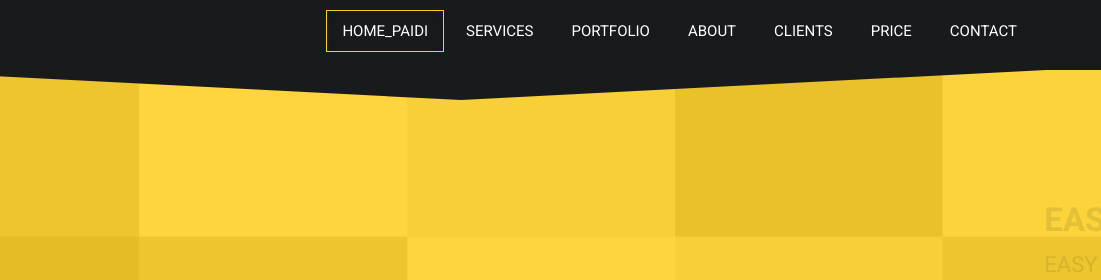
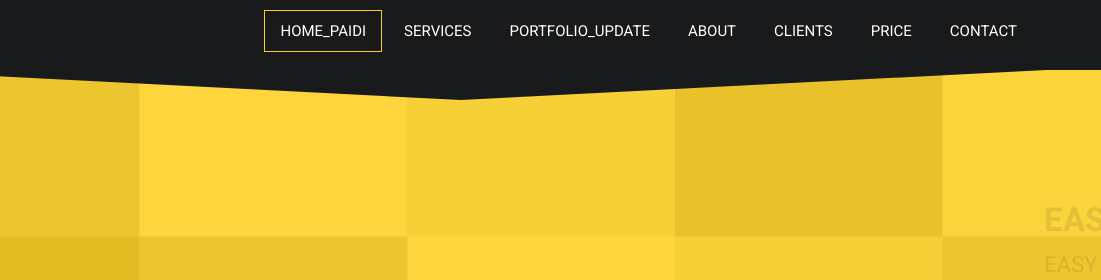
Before and after one commit to PAIDI789/project1, a plain HTML site: page index.html in a window 1280 px wide. Shown: the top 280 px of the page, 179-1280 px from the left. Drawn offline with Linux system fonts and the light colour scheme; some packages are replaced by stand-ins of ours.

Commit message:
1st change of kartik

```diff
--- a/index.html
+++ b/index.html
@@ -49,7 +49,7 @@
                         <ul class="nav" id="top-navigation">
                             <li class="active"><a href="#home">Home_paidi</a></li>
                             <li><a href="#service">Services</a></li>
-                            <li><a href="#portfolio">Portfolio</a></li>
+                            <li><a href="#portfolio">Portfolio_update</a></li>
                             <li><a href="#about">About</a></li>
                             <li><a href="#clients">Clients</a></li>
                             <li><a href="#price">Price</a></li>
```
